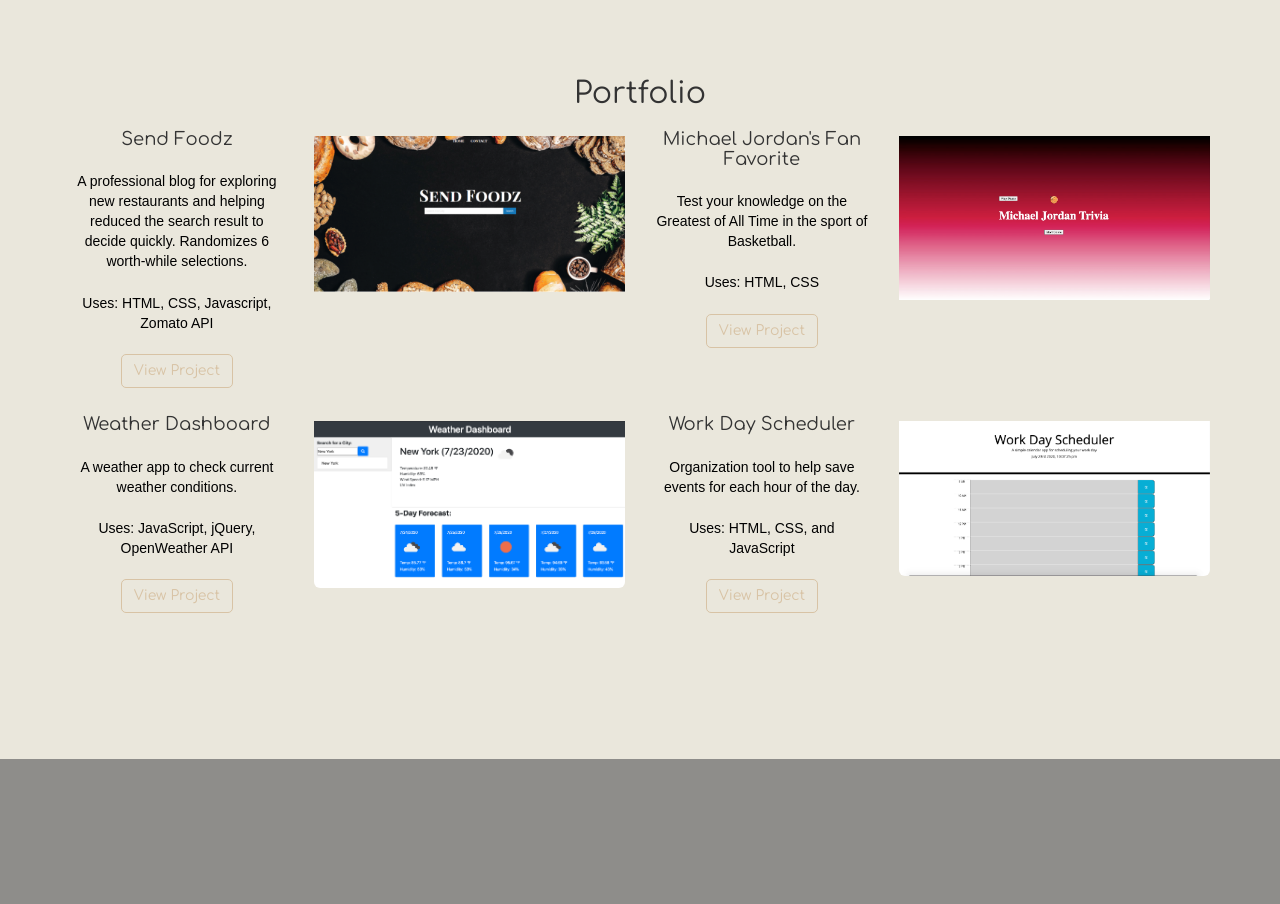
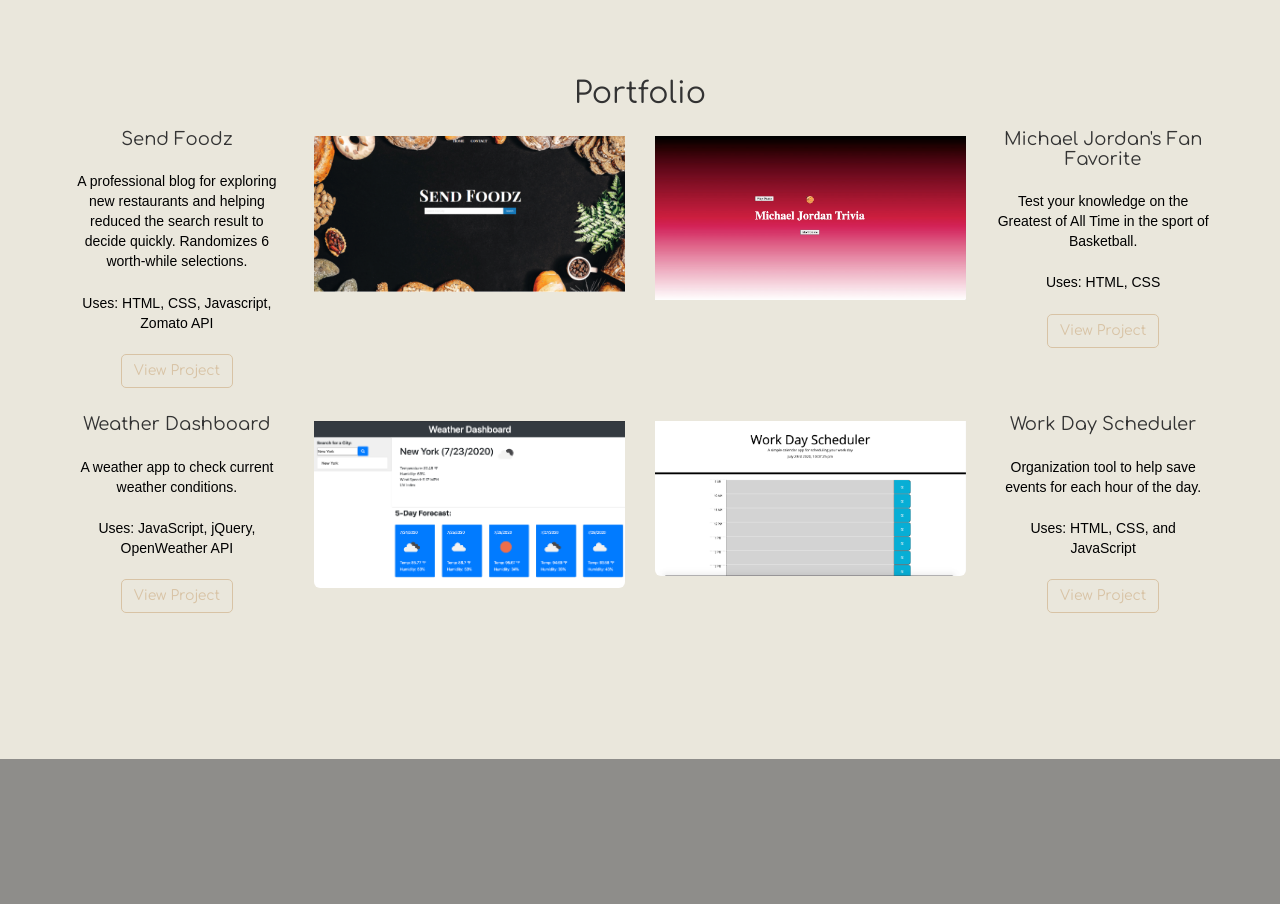
Before and after one commit to mrjohnsonpham/07-updated-portfolio, a plain HTML site: page index.html in a window 1280 px wide. Shown: the part 1440-2344 px from the top of the page. Drawn offline with nearby package versions, Linux system fonts and the light colour scheme; a web font is replaced by a local one.

Commit message:
Flip text on two portfolio projects

```diff
--- a/index.html
+++ b/index.html
@@ -112,14 +112,14 @@
                     <div class="col-lg-6"> <!--2nd side project "right" -->
                         <div class="row">
 
-                            <div class="col-sm-5 text-center pull-right-sm"><!--text flipped to the right of image-->
+                            <div class="col-sm-5 text-center pull-right"><!--text flipped to the right of image-->
                                 <h4 class="portfolio-projects--title">Michael Jordan's Fan Favorite</h4>
                                 <p class="portfolio-projects--desc">Test your knowledge on the Greatest of All Time in the sport of Basketball.</p>
                                 <p class="portfolio-projects--desc">Uses: HTML, CSS</p>
                                 <a class="btn btn-rounded portfolio-projects--btn" href="https://mrjohnsonpham.github.io/04-code-quiz-mj/" target="_blank" role="button">View Project</a>
                             </div>
 
-                            <div class="col-sm-7 text-center pull-right-sm"><!--text flipped to the right of image-->
+                            <div class="col-sm-7 text-center pull-right"><!--text flipped to the right of image-->
                                 <img class="portfolio-projects--image" src="images/mj-code-quiz.png">
                             </div>
 
@@ -150,14 +150,14 @@
                     <div class="col-lg-6"> <!--2nd side project "right" -->
                         <div class="row">
 
-                            <div class="col-sm-5 text-center pull-right-sm"><!--flipped on small, unflipped on large-->
+                            <div class="col-sm-5 text-center pull-right"><!--flipped text to the right-->
                                 <h4 class="portfolio-projects--title">Work Day Scheduler</h4>
                                 <p class="portfolio-projects--desc">Organization tool to help save events for each hour of the day.</p>
                                 <p class="portfolio-projects--desc">Uses: HTML, CSS, and JavaScript</p>
                                 <a class="btn btn-rounded portfolio-projects--btn" href="https://mrjohnsonpham.github.io/05-work-day-scheduler-2/" target="_blank" role="button">View Project</a>
                             </div>
 
-                            <div class="col-sm-7 text-center pull-right-sm"><!--flipped on small, unflipped on large-->
+                            <div class="col-sm-7 text-center pull-right"><!--flipped text to the right-->
                                 <img class="img-rounded portfolio-projects--image" src="images/work-day-scheduler1.png">
                             </div>
 
```
